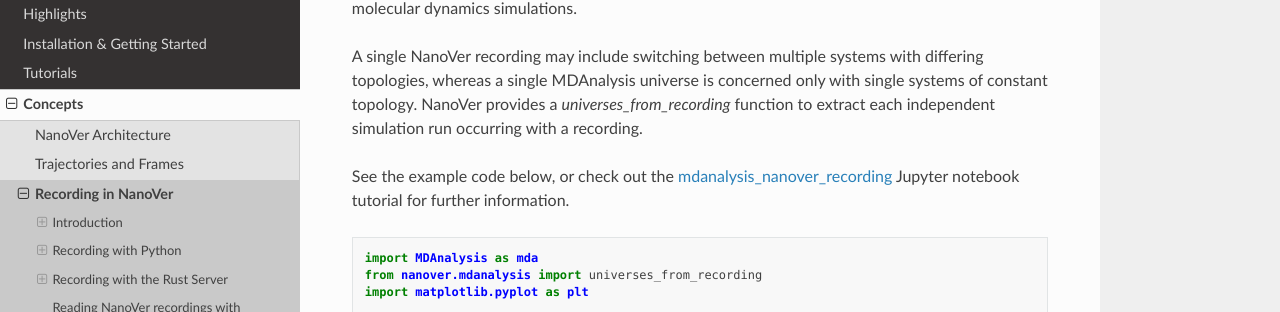
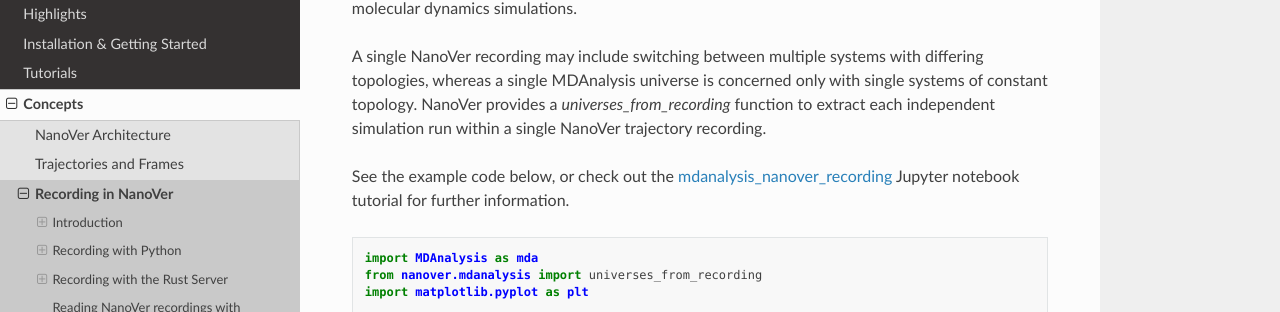
Before and after one commit to IRL2/nanover-docs, a Sphinx documentation site: the page built from source/concepts/recording.rst, in a window 1280 px wide and 900 px high, scrolled down 4238 px. Shown: the part 163-475 px from the top of the window. Built offline with Sphinx 7.4.7 and the Read the Docs theme 3.1.0, drawn with Linux system fonts in a browser that asks for light colours; pages that are not in the unit, such as notebooks, are missing from menus; the version number could not be read and is left out.

Commit message:
Update wording and fix broken link
Updated the wording slightly (and wrapped lines to make it easier to edit). Updated the old link to the Jupyter notebook.

```diff
--- a/source/concepts/recording.rst
+++ b/source/concepts/recording.rst
@@ -200,12 +200,15 @@ Reading NanoVer recordings with MDAnalysis
 Recordings can be read and manipulated using the NanoVer Python library.
 
 The :py:mod:`nanover.mdanalysis` module enables us to convert NanoVer trajectory recordings into
-`MDAnalysis Universes <https://userguide.mdanalysis.org/stable/universe.html#universe>`_, which are data structures used by the MDAnalysis library to handle molecular dynamics simulations.
+`MDAnalysis Universes <https://userguide.mdanalysis.org/stable/universe.html#universe>`_, which are data structures
+used by the MDAnalysis library to handle molecular dynamics simulations.
 
-A single NanoVer recording may include switching between multiple systems with differing topologies, whereas a single MDAnalysis universe is concerned only with single systems of constant topology. NanoVer provides a `universes_from_recording` function to extract each independent simulation run occurring with a recording.
+A single NanoVer recording may include switching between multiple systems with differing topologies, whereas a single
+MDAnalysis universe is concerned only with single systems of constant topology. NanoVer provides a
+`universes_from_recording` function to extract each independent simulation run within a single NanoVer trajectory recording.
 
 See the example code below, or check out the
-`mdanalysis_nanover_recording <https://github.com/IRL2/nanover-server-py/blob/main/examples/mdanalysis/mdanalysis_nanover_recording.ipynb>`_
+`mdanalysis_nanover_recording <https://github.com/IRL2/nanover-server-py/blob/main/tutorials/mdanalysis/mdanalysis_nanover_recording.ipynb>`_
 Jupyter notebook tutorial for further information.
 
 .. code:: python
```
